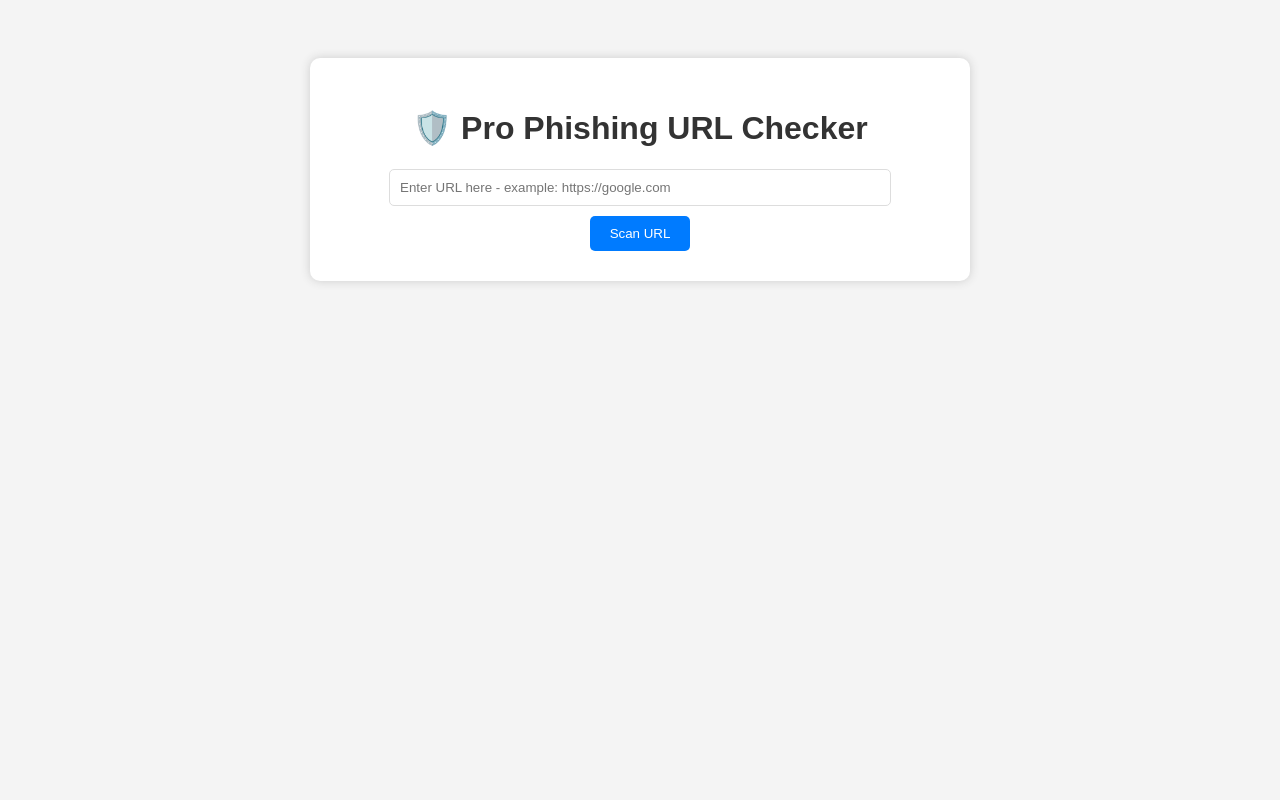
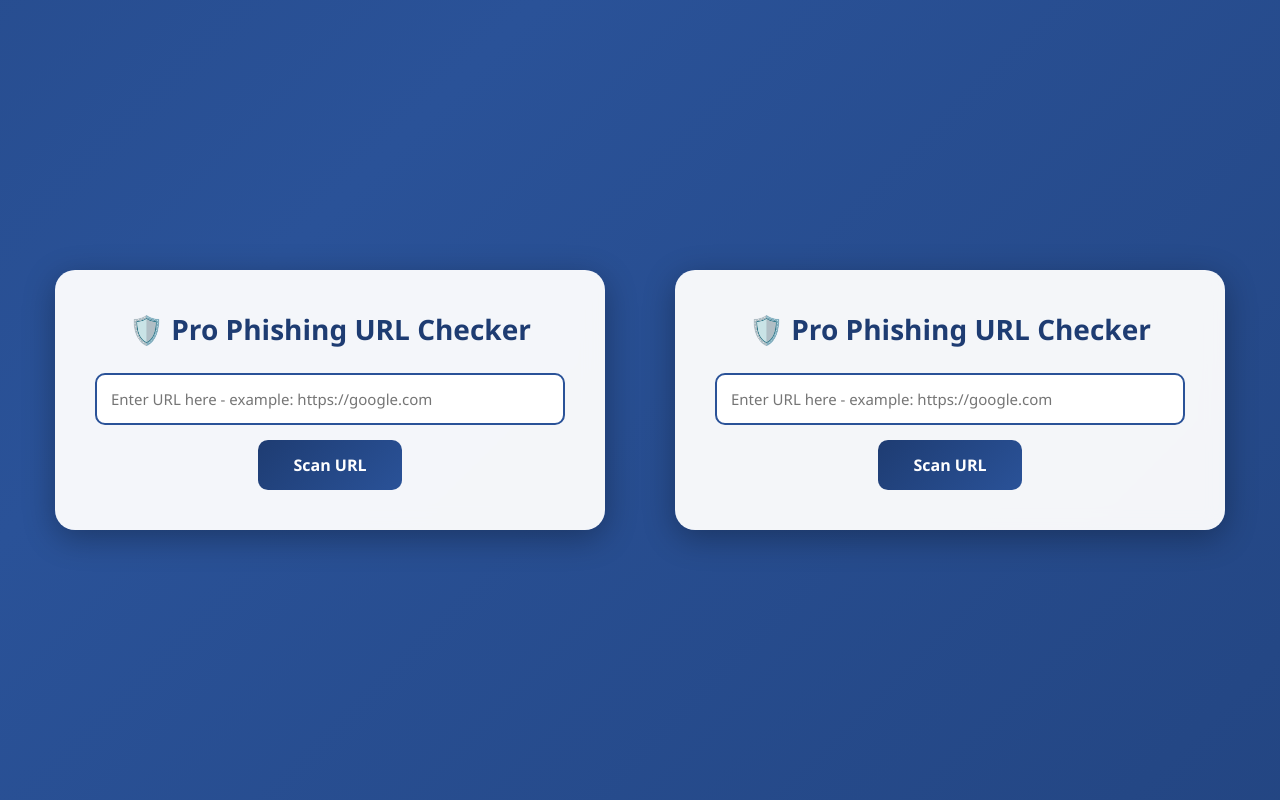
Before and after one commit to parvindersingh70158-blip/phishing-checker, a Flask app: page / in a window 1280 px wide. Run offline with Flask 3, Linux system fonts and the light colour scheme.

Commit message:
Update index.html

```diff
--- a/templates/index.html
+++ b/templates/index.html
@@ -41,3 +41,70 @@
 </div>
 </body>
 </html>
+<!DOCTYPE html>
+<html lang="en">
+<head>
+    <meta charset="UTF-8">
+    <meta name="viewport" content="width=device-width, initial-scale=1.0">
+    <title>Pro Phishing URL Checker</title>
+    <style>
+        * { margin: 0; padding: 0; box-sizing: border-box; font-family: 'Segoe UI', Tahoma, Geneva, Verdana, sans-serif; }
+
+        body {
+            /* LIVE WALLPAPER / GRADIENT BACKGROUND */
+            background: linear-gradient(-45deg, #1e3c72, #2a5298, #1e3c72, #2a5298);
+            background-size: 400% 400%;
+            animation: gradientBG 15s ease infinite;
+            min-height: 100vh;
+            display: flex;
+            justify-content: center;
+            align-items: center;
+            padding: 20px;
+        }
+
+        @keyframes gradientBG {
+            0% { background-position: 0% 50%; }
+            50% { background-position: 100% 50%; }
+            100% { background-position: 0% 50%; }
+        }
+
+        .container {
+            background: rgba(255, 255, 255, 0.95);
+            backdrop-filter: blur(10px);
+            padding: 40px;
+            border-radius: 20px;
+            box-shadow: 0 8px 32px rgba(0, 0, 0, 0.3);
+            width: 100%;
+            max-width: 550px;
+            text-align: center;
+        }
+
+        h1 { color: #1e3c72; margin-bottom: 25px; font-size: 28px; }
+        input[type="text"] { width: 100%; padding: 14px; border: 2px solid #2a5298; border-radius: 10px; font-size: 15px; margin-bottom: 15px; }
+        button { background: linear-gradient(135deg, #1e3c72, #2a5298); color: white; border: none; padding: 14px 35px; border-radius: 10px; font-size: 16px; font-weight: bold; cursor: pointer; }
+        .result { margin-top: 25px; padding: 20px; border-radius: 10px; background: #f8f9fa; }
+        .safe { color: #28a745; font-weight: bold; font-size: 18px; }
+        .suspicious { color: #dc3545; font-weight: bold; font-size: 18px; }
+    </style>
+</head>
+<body>
+    <div class="container">
+        <h1>🛡️ Pro Phishing URL Checker</h1>
+        <form method="POST">
+            <input type="text" name="url" placeholder="Enter URL here - example: https://google.com" required>
+            <button type="submit">Scan URL</button>
+        </form>
+        {% if result %}
+        <div class="result">
+            <h3>Result for: {{ url }}</h3>
+            <p><b>Domain Age:</b> {{ domain_age }}</p>
+            {% if 'SAFE' in result %}
+                <p class="safe">✅ {{ result }}</p>
+            {% else %}
+                <p class="suspicious">⚠️ {{ result }}</p>
+            {% endif %}
+        </div>
+        {% endif %}
+    </div>
+</body>
+</html>
```
